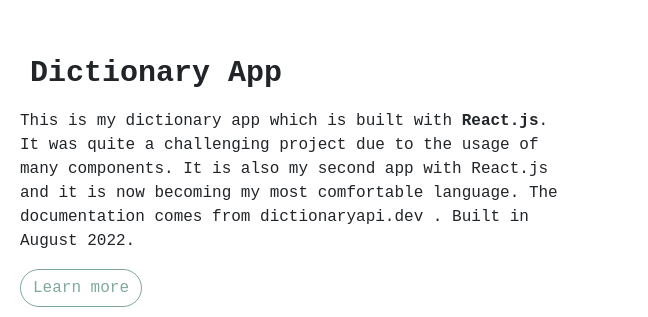
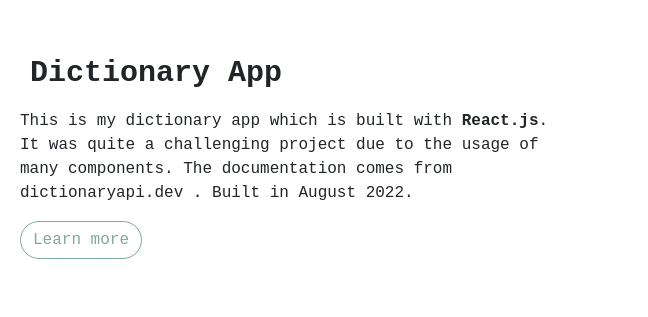
Before and after one commit to beatrizmcbarbosa/b-portfolio, a plain HTML site: page index.html in a window 1280 px wide. Shown: the part 1063-1380 px from the top of the page, 632-1280 px from the left. Drawn offline with nearby package versions, Linux system fonts and the light colour scheme.

Commit message:
Update index.html

```diff
--- a/index.html
+++ b/index.html
@@ -91,8 +91,7 @@
                 <div class="project-description">
                     <h2>Dictionary App</h2>
                     <p>This is my dictionary app which is built with <b>React.js</b>. It was quite a challenging project
-                        due to the usage of many components. It is also my second app with React.js and it is now
-                        becoming my most comfortable language.
+                        due to the usage of many components.
                         The documentation comes from dictionaryapi.dev . Built in August 2022.</p>
                     <a href="https://symphonious-arithmetic-5aba71.netlify.app/" target="_blank"
                         class="btn btn-primary">Learn
```
